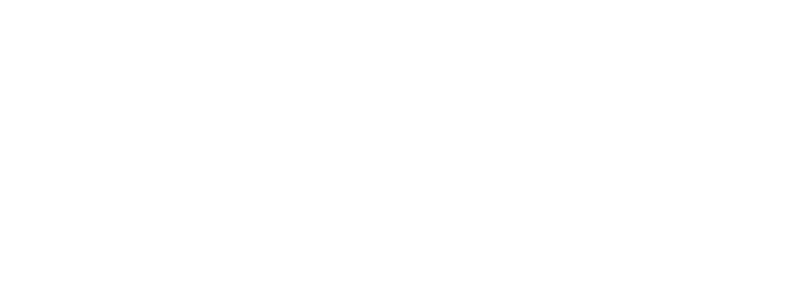
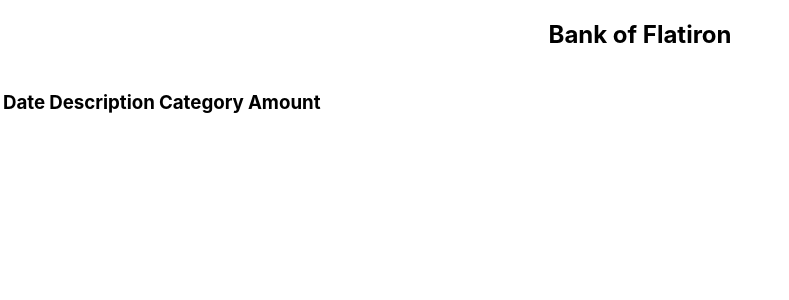
Before and after one commit to Komenpurity/Bank-of-Flatiron, a React (Create React App) app: page / in a window 1280 px wide. Shown: the top 300 px of the page, without its empty margins (0-789 px from the left). Built offline with nearby package versions, Linux system fonts and the light colour scheme.

Commit message:
added transaction list component

```diff
--- a/src/App.js
+++ b/src/App.js
@@ -1,10 +1,10 @@
-import logo from './logo.svg';
 import './App.css';
+import Transaction from './components/Transaction';
 
 function App() {
   return (
     <div className="App">
-
+      < Transaction />
     </div>
   );
 }
--- a/src/components/Transaction.js
+++ b/src/components/Transaction.js
@@ -1,9 +1,12 @@
 import React from 'react'
+import TransactionList from './TransactionList'
 
 export default function Transaction() {
   return (
     <div>
+        <h2>Bank of Flatiron</h2>
 
+        <TransactionList />
     </div>
   )
 }
--- /dev/null
+++ b/src/components/TransactionList.js
@@ -0,0 +1,29 @@
+import React from 'react'
+
+export default function TransactionList() {
+  return (
+    <div>
+
+<table className="ui celled striped padded table">
+      <tbody>
+        <tr>
+          <th>
+            <h3 className="ui center aligned header">Date</h3>
+          </th>
+          <th>
+            <h3 className="ui center aligned header">Description</h3>
+          </th>
+          <th>
+            <h3 className="ui center aligned header">Category</h3>
+          </th>
+          <th>
+            <h3 className="ui center aligned header">Amount</h3>
+          </th>
+        </tr>
+
+      </tbody>
+
+    </table>
+    </div>
+  )
+}
```
